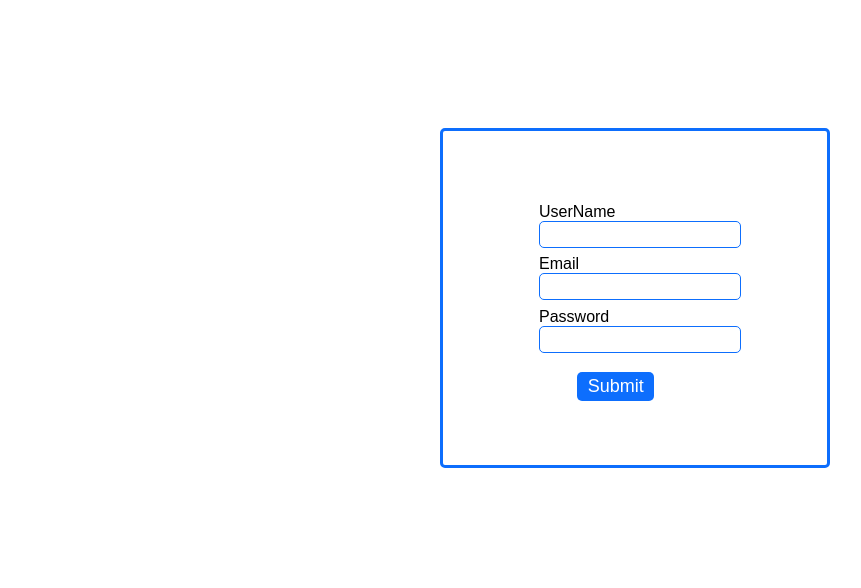
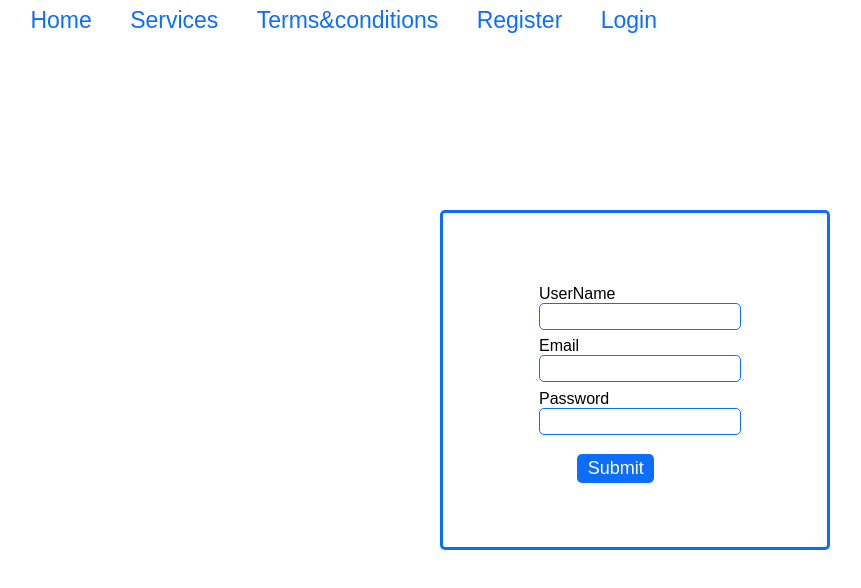
Before and after one commit to mansarawa/car4you, a Next.js app in the folder client/: page /registeruser in a window 1280 px wide. Shown: the top 588 px of the page, without its empty margins (8-869 px from the left). Built offline with nearby package versions, Linux system fonts and the light colour scheme.

Commit message:
push before amit interfare

```diff
--- a/client/src/app/login/login.module.css
+++ b/client/src/app/login/login.module.css
@@ -2,7 +2,7 @@
 
 }
 .ul{
-    margin-top:15px;
+    margin-top:10px;
     font-size: 23px;
     height: 20px;
     align-items: center;
--- a/client/src/app/mybooking/myBooking.module.css
+++ b/client/src/app/mybooking/myBooking.module.css
@@ -1,5 +1,5 @@
 .ul{
-    margin-top:15px;
+    margin-top:10px;
     font-size: 23px;
     height: 20px;
     align-items: center;
--- a/client/src/app/page.jsx
+++ b/client/src/app/page.jsx
@@ -28,6 +28,7 @@ export default function Home() {
     localStorage.clear("user")
     window.location.reload()
   }
+
 
 
   return (
--- a/client/src/app/page.module.css
+++ b/client/src/app/page.module.css
@@ -55,7 +55,7 @@
 }
 
 .ul{
-  margin-top:15px;
+  margin-top:10px;
   font-size: 23px;
   height: 20px;
   align-items: center;
--- a/client/src/app/registeruser/page.jsx
+++ b/client/src/app/registeruser/page.jsx
@@ -1,6 +1,7 @@
 'use client'
 import React from 'react'
 import { useState } from 'react'
+import Link from 'next/link';
 import { useRouter } from 'next/navigation';
 import axios from 'axios'
 import Register from './register.module.css'
@@ -11,9 +12,9 @@ const page = () => {
     const [username,setUsername]=useState()
     const [password,setPassword]=useState()
     const user=JSON.parse(localStorage.getItem("user"))
-    const handleSubmit=async()=>{
-
-        const res=await fetch('http://localhost:3002/createuser',{
+    const handleSubmit=async(e)=>{
+      e.preventDefault();
+        const res=await fetch('http://localhost:3004/createuser',{
           method:'post',
           headers:{
             "Content-Type":"application/json"
@@ -36,6 +37,29 @@ const page = () => {
            }
   return (
     <div className='container'>
+       <nav className={Register.hnav}>
+      <ul className={Register.ul}>
+        <li className={Register.li}><Link href='/' className={Register.link}>Home</Link></li>
+        <li className={Register.li}><Link href='/service' className={Register.link}>Services</Link></li>
+        <li className={Register.li}><Link href='/terms' className={Register.link}>Terms&conditions</Link></li>
+        {!user && <li className={Register.li}><Link href='/registeruser' className={Register.link}>Register</Link></li>}
+        {!user ? (
+          <>
+            <li className={Register.li}><Link href='/login' className={Register.link}>Login</Link></li>
+          </>
+        ) : (
+          <>
+            <li className={Register.li}><Link href='/mybooking' className={Register.link}>My Bookings</Link></li>
+            <li className={Register.li}><Link onClick={handleLogout} href='' id={Register.logout} className={Register.link}>Logout</Link></li>
+          </>
+        )}
+        <div className={Register.burger}>
+          <div className={Register.line}></div>
+          <div className={Register.line}></div>
+          <div className={Register.line}></div>
+        </div>
+      </ul>
+    </nav>
     <form onSubmit={handleSubmit} className={Register.form}>
   <div className={Register.mb3}>
     <label htmlFor="exampleInputEmail1" className="form-label">
--- a/client/src/app/registeruser/register.module.css
+++ b/client/src/app/registeruser/register.module.css
@@ -71,3 +71,26 @@
         padding: 2%;
     }
 }
+.ul{
+    margin-top:10px;
+    font-size: 23px;
+    height: 20px;
+    align-items: center;
+   display: flex;
+
+  }
+  .li{
+    float: right;
+    list-style-type: none;
+    margin-left: 3%;
+  }
+  .link{
+    color: #0d6efd;
+    text-decoration: none;
+  }
+  .hnav{
+    height: 72px;
+  }
+  .burger{
+    display: block;
+  }
--- a/client/src/app/service/service.module.css
+++ b/client/src/app/service/service.module.css
@@ -37,7 +37,7 @@
 
 }
 .ul{
-    margin-top:15px;
+    margin-top:10px;
     font-size: 23px;
     height: 20px;
     align-items: center;
--- a/client/src/app/terms/terms.module.css
+++ b/client/src/app/terms/terms.module.css
@@ -1,5 +1,5 @@
 .ul{
-    margin-top:15px;
+    margin-top:10px;
     font-size: 23px;
     height: 20px;
     align-items: center;
```
Also changed, not shown: client/src/app/[...book]/book.module.css (+7 -1 lines), client/src/app/[...book]/page.jsx (+7 -4 lines), client/src/app/login/page.jsx (+7 -1 lines), client/src/app/admin/page.jsx (line endings or trailing spaces), 1 other file (tests, documents, lock files or other folders).
